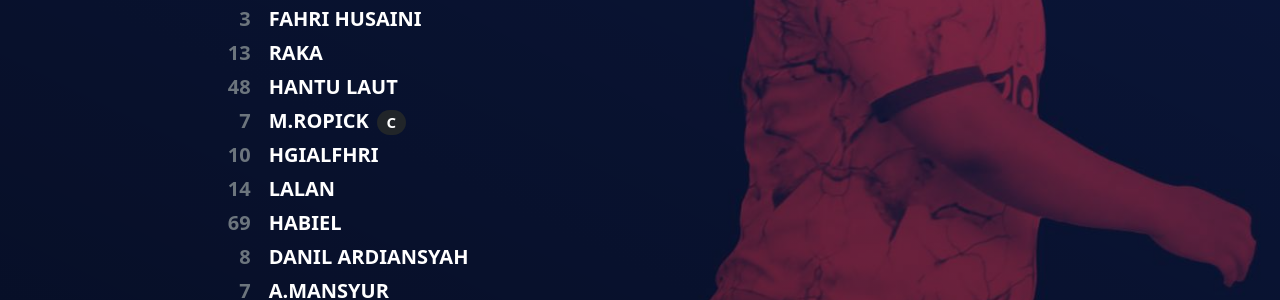
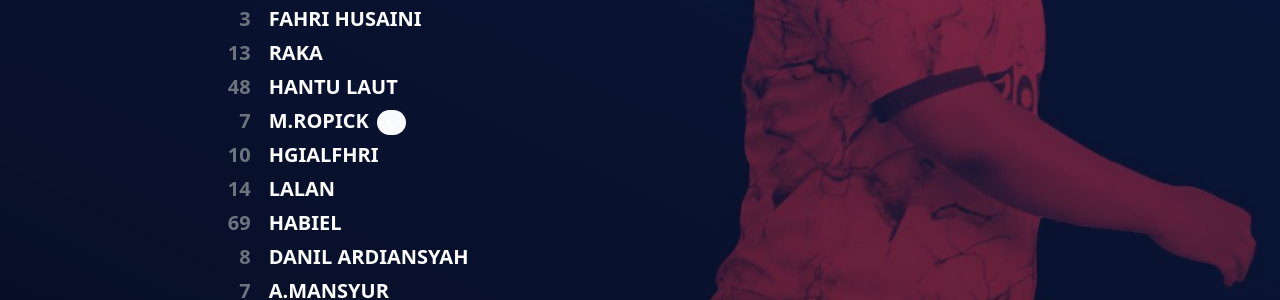
Before and after one commit to tesafc/www2, a Jekyll site: the page built from _matches/24-03-2022.md, in a window 1280 px wide. Shown: the part 920-1220 px from the top of the page. Built offline with Jekyll 4.4.1, drawn with Linux system fonts in a browser that asks for light colours.

Commit message:
Update match.html

```diff
--- a/_layouts/match.html
+++ b/_layouts/match.html
@@ -23,7 +23,7 @@ header: header-match
                 {% for player in page.lineup %}
                 <span class="col-2 fs-5 fw-bolder text-uppercase text-end text-secondary pe-3">{{ player.no-punggung }}</span>
                 <!--<span class="col-2 fs-6 text-uppercase text-center badge border border-dark text-secondary">{{ player.position }}</span>-->
-                <span class="col-10 fs-5 fw-bolder text-uppercase">{{ player.name }}{% if player.role == "captain" %}<span class="badge rounded-pill bg-dark text-uppercase text-center ms-2">c</span>{% endif %}</span>
+                <span class="col-10 fs-5 fw-bolder text-uppercase">{{ player.name }}{% if player.role == "captain" %}<span class="badge rounded-pill bg-light text-uppercase text-center ms-2">c</span>{% endif %}</span>
                 {% endfor %}
               </div>
             </div>
```
